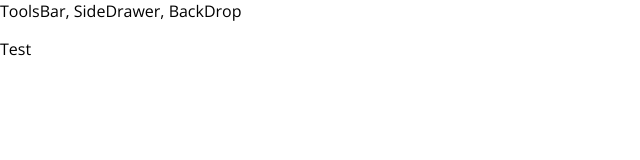
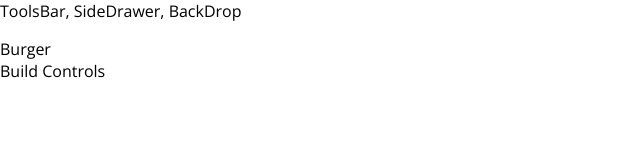
Before and after one commit to Chiibi/TryReact, a React (Create React App) app in the folder burger-builder/: page / in a window 1280 px wide. Shown: the top 160 px of the page, without its empty margins (0-640 px from the left). Built offline with nearby package versions, Linux system fonts and the light colour scheme.

Commit message:
[Add] Burger container

```diff
--- a/burger-builder/src/App.jsx
+++ b/burger-builder/src/App.jsx
@@ -1,12 +1,13 @@
 import React, { Component } from 'react';
 import Layout from './components/Layout/Layout'
+import BurgerBuilder from './containers/BurgerBuilder/BurgerBuilder'
 
 class App extends Component {
   render() {
     return (
       <div>
         <Layout>
-          <p>Test</p>
+          <BurgerBuilder />
         </Layout>
       </div>
     )
--- /dev/null
+++ b/burger-builder/src/components/Layout/Layout.css
@@ -0,0 +1,3 @@
+.Content {
+    margin-top: 16px;
+}
--- a/burger-builder/src/components/Layout/Layout.jsx
+++ b/burger-builder/src/components/Layout/Layout.jsx
@@ -1,10 +1,11 @@
 import React from 'react'
 import Aux from '../../hoc/auxiliary'
+import './Layout.css'
 
 const layout = (props) => (
     <Aux>
         <div>ToolsBar, SideDrawer, BackDrop</div>
-        <main>
+        <main className="Content">
             { props.children }
         </main>
     </Aux>
--- /dev/null
+++ b/burger-builder/src/containers/BurgerBuilder/BurgerBuilder.jsx
@@ -0,0 +1,15 @@
+import React, { Component } from 'react'
+import Aux from '../../hoc/auxiliary'
+
+class BurgerBuilder extends Component {
+    render() {
+      return (
+        <Aux>
+          <div>Burger</div>
+          <div>Build Controls</div>
+        </Aux>
+      )
+    }
+}
+
+export default BurgerBuilder
```
